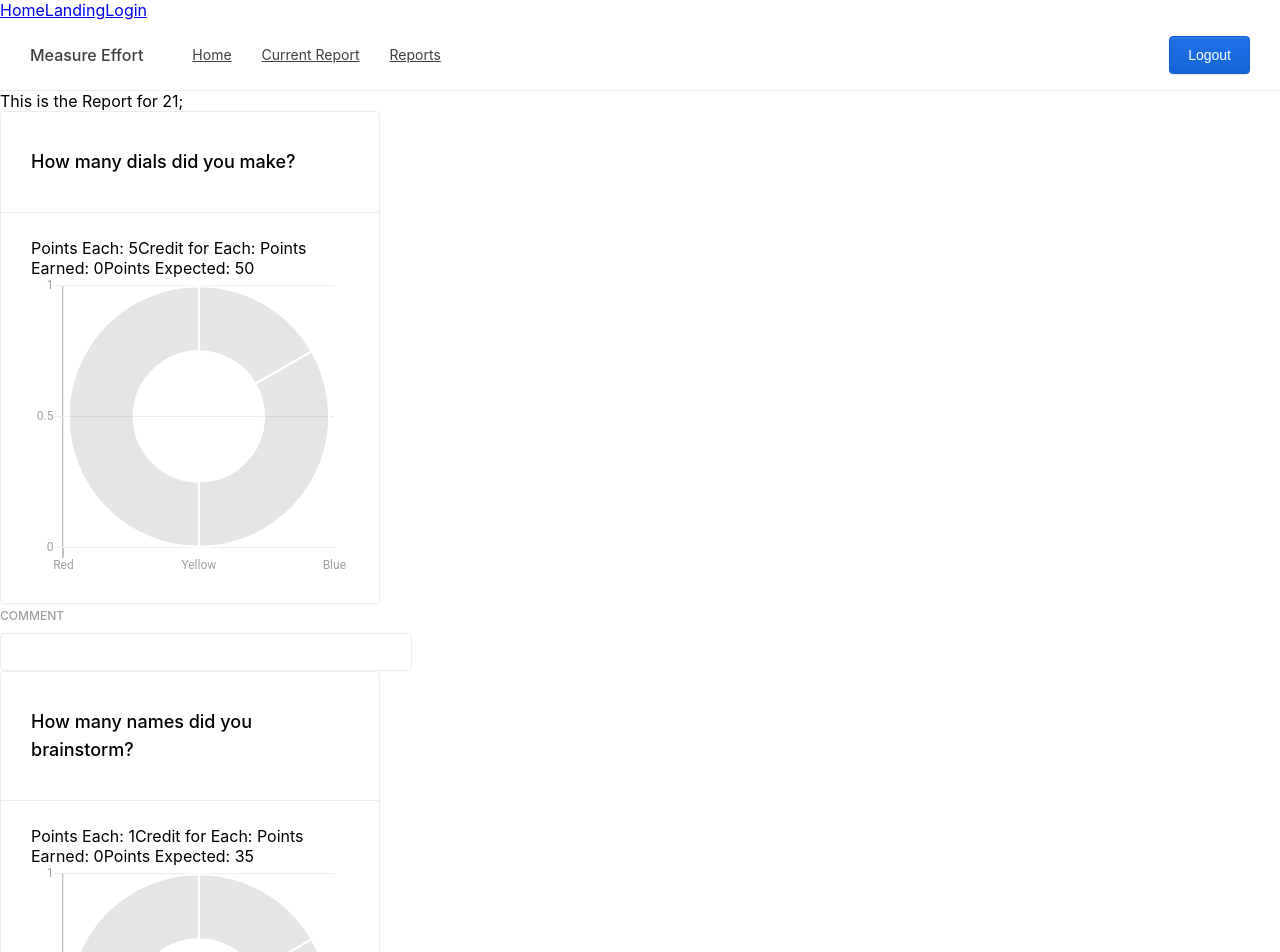
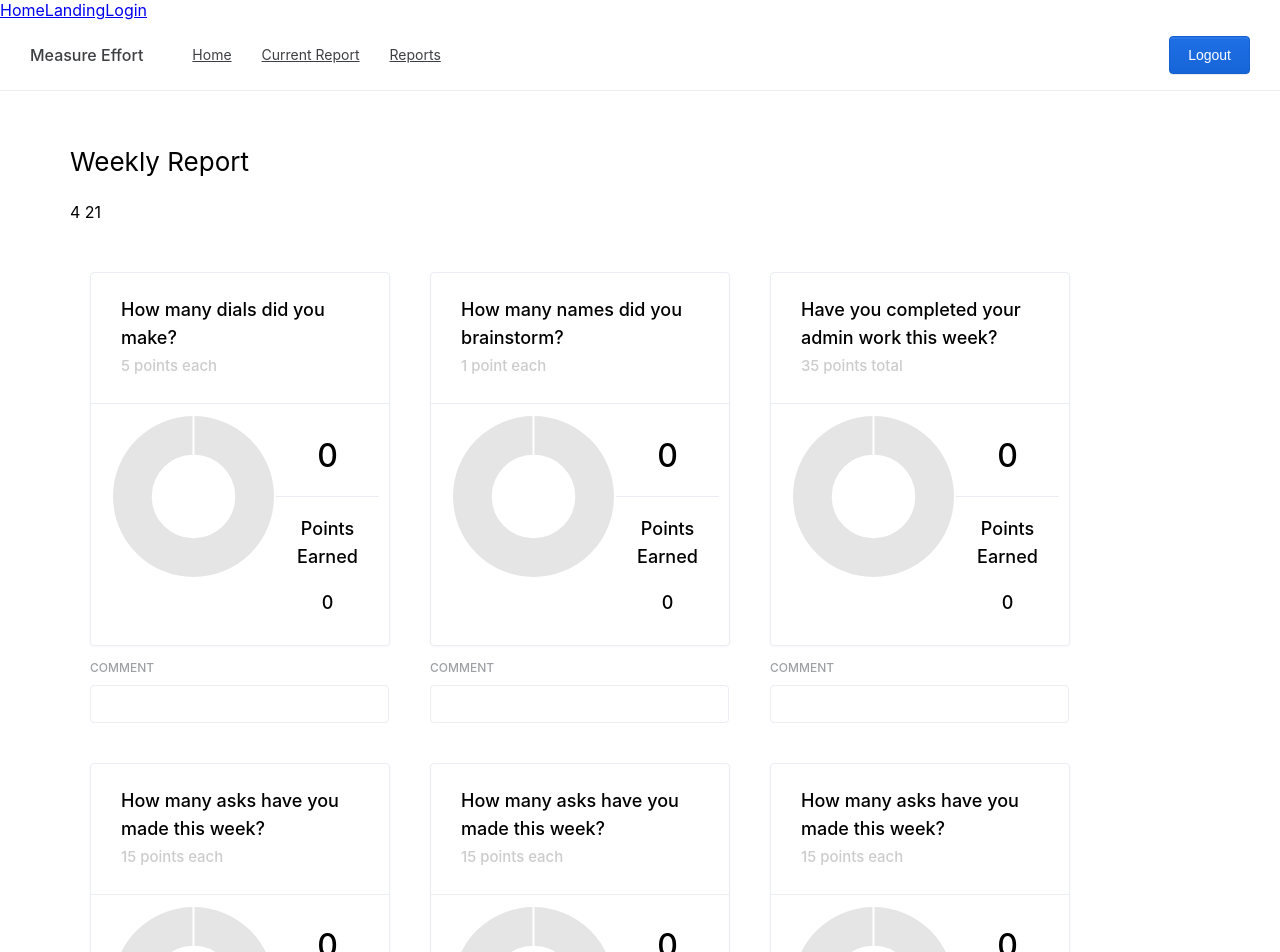
Before and after one commit to ericrobinsondev/effort, a React (Create React App) app in the folder client/: page /current in a window 1280 px wide. Shown: the top 952 px of the page. Built offline with nearby package versions, Linux system fonts and the light colour scheme; sample sign-in values are in the browser's storage.

Commit message:
Initial draft of Weekly Report view (no form)

```diff
--- /dev/null
+++ b/client/src/App.scss
@@ -0,0 +1,239 @@
+@import "../vars.scss";
+@import "./normalize.css";
+@import "./font.scss";
+::-webkit-scrollbar-button {
+  display: none;
+  height: 13px;
+  border-radius: 0px;
+  background-color: orange;
+}
+
+::-webkit-scrollbar-button:hover {
+  background-color: orange;
+}
+
+::-webkit-scrollbar-thumb {
+  background: rgba(128, 128, 128, 0.2);
+  border-radius: 7px;
+  margin-right: 2px;
+}
+
+::-webkit-scrollbar-thumb:hover {
+  background: rgba(128, 128, 128, 0.4);
+}
+
+::-webkit-scrollbar-track {
+  display: none;
+}
+
+::-webkit-scrollbar {
+  width: 10px;
+  padding: 1px;
+  border-left: 1px solid rgba(128, 128, 128, 0.1);
+}
+
+::-webkit-scrollbar {
+  display: none;
+}
+
+.app {
+  height: 100%;
+  overflow: auto;
+  /*padding-top: 100px;*/
+}
+
+*,
+::after,
+::before {
+  box-sizing: border-box;
+  padding: 0;
+  margin: 0;
+}
+
+html {
+  height: 100%;
+  background: $bg;
+}
+
+:global {
+  .hidden {
+    opacity: 0 !important;
+    visibility: hidden;
+  }
+  .hidden-mobile {
+    @media screen and (max-width: 768px) {
+      display: none;
+    }
+  }
+}
+
+body,
+  {
+  height: 100%;
+  margin: 0;
+  padding: 0;
+  position: relative;
+  font-family: $fontFamily;
+  background: $bg;
+  color: $textBase;
+  font-size: 16px;
+  overflow: hidden;
+  font-weight: 400; // font smoothing
+  -webkit-font-smoothing: antialiased;
+  -moz-osx-font-smoothing: grayscale;
+  input,
+  button,
+  textarea {
+    color: $textMain;
+    font-size: 16px;
+    font-family: $fontFamily;
+  }
+  h1,
+  h2,
+  h3,
+  h4,
+  h5,
+  h6 {
+    transition: all 0.2s;
+    margin: 0;
+    line-height: 1.5;
+    font-weight: 400;
+    color: $textMain;
+  }
+  *+h1,
+  *+h2,
+  *+h3,
+  *+h4,
+  *+h5 {
+    margin-top: 1.125rem;
+  }
+  h1+*,
+  h2+*,
+  h3+*,
+  h4+* {
+    margin-top: 1em;
+  }
+  p {
+    transition: all 0.2s;
+    margin: 0;
+    line-height: 1.375rem;
+    font-weight: 400;
+    font-size: 0.875rem;
+    color: $textSecondary;
+  }
+  input,
+  textarea {
+    font-size: .875rem;
+  }
+  *+p {
+    margin-top: 0.3em;
+  }
+  h1 {
+    font-size: 2.25rem;
+    font-weight: 600;
+  }
+  h2 {
+    font-size: 1.375rem;
+    line-height: 2rem;
+  }
+  h3 {
+    font-size: 1.125rem;
+  }
+  h4 {
+    font-size: 1.1rem;
+  }
+  p,
+  ul,
+  ol {
+    &+* {
+      margin-top: 1.125em;
+    }
+  }
+  p+p {
+    margin-top: 0.4em;
+  }
+  a {
+    transition: .2s;
+    text-decoration: none;
+    cursor: pointer;
+  }
+  p,
+  ul {
+    a {
+      display: inline-block;
+      position: relative;
+      transition: all 0.2s;
+      color: $primary;
+      &:hover {
+        text-decoration: underline;
+      }
+    }
+  }
+  strong {
+    font-weight: 500;
+  }
+  ul,
+  ol {
+    line-height: 1.5;
+    color: $textMain;
+    font-size: 0.875rem;
+    *:not(:last-child) {
+      margin-bottom: 8px;
+    }
+  }
+  ol {
+    padding-left: 20px;
+  }
+  ul:global(.no-style) {
+    list-style: none;
+    padding-left: 0;
+    ul {
+      padding-left: 20px;
+    }
+  }
+  code:not([class]) {
+    display: inline-block;
+    background: #FBFBFD;
+    border: 1px solid #DADEE7;
+    border-radius: 4px;
+    font-weight: 500;
+    font-size: 0.875rem;
+    color: #34AA44;
+    line-height: 1.375rem;
+    padding: 4px 12px;
+    font-family: $fontFamily;
+  }
+}
+
+:global #root {
+  height: 100%;
+}
+
+::placeholder {
+  /* Chrome, Firefox, Opera, Safari 10.1+ */
+  color: $textSecondary;
+  opacity: 1;
+  /* Firefox */
+}
+
+:-ms-input-placeholder {
+  /* Internet Explorer 10-11 */
+  color: $textSecondary;
+}
+
+::-ms-input-placeholder {
+  /* Microsoft Edge */
+  color: $textSecondary;
+}
+
+form {
+  max-width: 760px;
+}
+
+// some helpers and pregenerated color classes
+@each $name,
+$color in $colorPairs {
+  &:global(.color-#{$name}) {
+    color: $color;
+  }
+}
--- a/client/src/views/Layout/Layout.jsx
+++ b/client/src/views/Layout/Layout.jsx
@@ -5,7 +5,9 @@ export const Layout = props => {
   return (
     <div>
       <TopBar />
-      {props.children}
+      <div style={{ maxWidth: '1200px', margin: '0 auto' }}>
+        {props.children}
+      </div>
     </div>
   );
 };
--- /dev/null
+++ b/client/src/views/Report/DoughnutOptions.js
@@ -0,0 +1,29 @@
+export const DoughnutOptions = {
+  scales: {
+    xAxes: [
+      {
+        gridLines: {
+          display: false,
+          drawBorder: false
+        },
+        ticks: {
+          display: false
+        }
+      }
+    ],
+    yAxes: [
+      {
+        gridLines: {
+          display: false,
+          drawBorder: false
+        },
+        ticks: {
+          display: false
+        }
+      }
+    ]
+  },
+  tooltips: {
+    enabled: false
+  }
+};
--- a/client/src/views/Report/QuestionChart.jsx
+++ b/client/src/views/Report/QuestionChart.jsx
@@ -5,49 +5,98 @@ import {
   UikWidget,
   UikWidgetHeader,
   UikWidgetContent,
-  UikInput
+  UikInput,
+  UikDivider
 } from '../../@uik';
+import { DoughnutOptions } from './DoughnutOptions';
 
 export const QuestionChart = props => {
   const {
     title,
+    amount,
     pointsEach,
     creditForEach,
-    pointsEarned,
     pointsExpected,
     comment
   } = props;
 
+  const pointsEarned = (creditForEach, amount, pointsEach) => {
+    return creditForEach ? amount * pointsEach : amount > 0 ? pointsEach : 0;
+  };
+
   const styles = {
-    width: '380px'
+    width: '300px',
+    margin: '20px'
   };
 
   return (
     <div style={styles}>
-      <UikWidget>
-        <UikWidgetHeader>{title}</UikWidgetHeader>
-        <UikWidgetContent>
-          Points Each: {pointsEach}
+      <UikWidget style={{ marginBottom: '10px' }}>
+        <UikWidgetHeader
+          style={{
+            minHeight: '100px',
+            paddingTop: '5px',
+            paddingBottom: '5px'
+          }}
+        >
+          {title}
+          <h5 style={{ color: '#CCC', margin: 0, padding: 0 }}>
+            {pointsEach} point{pointsEach > 1 ? 's ' : ' '}
+            {creditForEach ? 'each' : 'total'}
+          </h5>
+        </UikWidgetHeader>
+        <UikWidgetContent style={{ padding: '10px' }}>
+          {/* Points Each: {pointsEach}
           Credit for Each: {creditForEach}
           Points Earned: {pointsEarned}
-          Points Expected: {pointsExpected}
+          Points Expected: {pointsExpected} */}
+          <div style={{ display: 'flex' }}>
             <UikChart
-            chartType='doughnut'
+              chartType='Doughnut'
               data={{
                 datasets: [
                   {
-                  data: [10, 20, 30]
+                    data: [100]
                   }
                 ],
 
                 // These labels appear in the legend and in the tooltips when hovering different arcs
-              labels: ['Red', 'Yellow', 'Blue']
+                labels: [`Goal: ${pointsExpected}`]
               }}
-            height={300}
+              height={175}
+              width={175}
+              options={DoughnutOptions}
             />
+            <div
+              style={{
+                display: 'flex',
+                flexDirection: 'column',
+                alignItems: 'center',
+                justifyContent: 'center',
+                width: '100%'
+              }}
+            >
+              <h1>{amount}</h1>
+              <UikDivider />
+              <h3
+                style={{
+                  textAlign: 'center',
+                  paddingBottom: '0px',
+                  marginBottom: '0px'
+                }}
+              >
+                Points{'\n'}Earned
+              </h3>
+              <h3>{pointsEarned(creditForEach, amount, pointsEach)}</h3>
+            </div>
+          </div>
         </UikWidgetContent>
       </UikWidget>
-      <UikInput label='Comment' defaultValue={comment} style={styles} />
+      <UikInput
+        label='Comment'
+        defaultValue={comment}
+        style={{ width: '89%' }}
+      />
     </div>
   );
 };
--- a/client/src/views/Report/Report.jsx
+++ b/client/src/views/Report/Report.jsx
@@ -1,6 +1,12 @@
 import React, { Component } from 'react';
 import { QuestionChart } from './QuestionChart';
-import { UikToggle, UikButton } from '../../@uik';
+import {
+  UikToggle,
+  UikButton,
+  UikHeadline,
+  UikHeadlineDesc,
+  UikContentTitle
+} from '../../@uik';
 
 export class Report extends Component {
   state = {
@@ -21,7 +27,8 @@ export class Report extends Component {
           creditForEach: true,
           pointsEarned: 0,
           pointsExpected: 50,
-          comment: ''
+          comment: '',
+          amount: 0
         },
         {
           title: 'How many names did you brainstorm?',
@@ -29,7 +36,8 @@ export class Report extends Component {
           creditForEach: true,
           pointsEarned: 0,
           pointsExpected: 35,
-          comment: ''
+          comment: '',
+          amount: 0
         },
         {
           title: 'Have you completed your admin work this week?',
@@ -37,7 +45,8 @@ export class Report extends Component {
           creditForEach: false,
           pointsEarned: 0,
           pointsExpected: 50,
-          comment: ''
+          comment: '',
+          amount: 0
         },
         {
           title: 'How many asks have you made this week?',
@@ -45,7 +54,26 @@ export class Report extends Component {
           creditForEach: true,
           pointsEarned: 0,
           pointsExpected: 45,
-          comment: ''
+          comment: '',
+          amount: 0
+        },
+        {
+          title: 'How many asks have you made this week?',
+          pointsEach: 15,
+          creditForEach: true,
+          pointsEarned: 0,
+          pointsExpected: 45,
+          comment: '',
+          amount: 0
+        },
+        {
+          title: 'How many asks have you made this week?',
+          pointsEach: 15,
+          creditForEach: true,
+          pointsEarned: 0,
+          pointsExpected: 45,
+          comment: '',
+          amount: 0
         }
       ],
       reportComment: ''
@@ -53,8 +81,18 @@ export class Report extends Component {
   };
   render() {
     return (
-      <div>
-        This is the Report for {this.state.report.startDate.day};
+      <div style={{ padding: '30px' }}>
+        <UikHeadline>Weekly Report</UikHeadline>
+        <UikHeadlineDesc>
+          {this.state.report.startDate.month} {this.state.report.startDate.day}
+        </UikHeadlineDesc>
+        <div
+          style={{
+            display: 'flex',
+            justifyContent: 'center'
+          }}
+        >
+          <div style={{ display: 'flex', flexWrap: 'wrap' }}>
             {this.state.report.questions.map(question => {
               return (
                 <QuestionChart
@@ -65,12 +103,34 @@ export class Report extends Component {
                   pointsEarned={question.pointsEarned}
                   pointsExpected={question.pointsExpected}
                   comment={question.comment}
+                  amount={question.amount}
                 />
               );
             })}
+          </div>
+        </div>
+        <div style={{ margin: '20px' }}>
+          <UikContentTitle>Comment for Coach</UikContentTitle>
+          <br />
+          <textarea className='uik-input__input' style={{ minHeight: '75px' }}>
+            {this.state.report.comment}
+          </textarea>
+        </div>
+        <div
+          style={{
+            display: 'flex',
+            justifyContent: 'flex-end',
+            marginBottom: '20px'
+          }}
+        >
           <UikToggle defaultChecked label='Active Week' />
-        <UikButton primary>Save</UikButton>
+        </div>
+        <div style={{ display: 'flex', justifyContent: 'flex-end' }}>
+          <UikButton primary style={{ marginRight: '10px' }}>
+            Save
+          </UikButton>
           <UikButton>Cancel</UikButton>
+        </div>
       </div>
     );
   }
```
Lines whose indentation alone changed are shown as unchanged.
